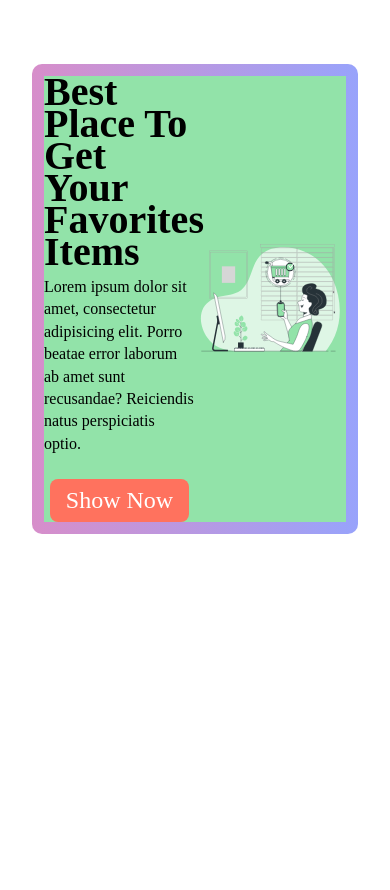
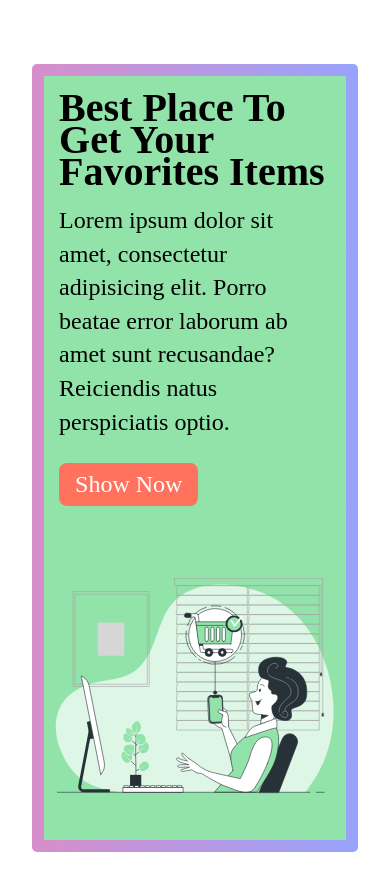
Before and after one commit to Yasir-Khan22/Hero-section, a plain HTML site: page index.html in a window 390 px wide. Before the commit the page ends 844 px from the top, so only its background shows below. Drawn offline with Linux system fonts and the light colour scheme.

Commit message:
change occur

```diff
--- a/assets/css/style.css
+++ b/assets/css/style.css
@@ -23,7 +23,7 @@ body {
     align-items: center;
     flex-wrap: wrap;
     border: double 12px transparent;
-    border-radius: 10px;
+    border-radius: 5px;
     background-image: linear-gradient(#92E3A9, #92E3A9),
     linear-gradient(to right, #d78eca, #98a3fb);
     background-origin: border-box;
@@ -40,10 +40,10 @@ h1 {
 }
 
 p {
-    margin-top: 0.5rem;
+    margin-top: 1rem;
 }
 button {
-    margin: auto;
+    margin-right: auto;
     padding: .5rem 1rem;
     margin-top: 1.5rem;
    background-color:#ff725e;
@@ -57,7 +57,7 @@ button {
     transition: all 0.05s ease;
 }
 button:hover {
-    background-color: #92E3A9;
+    background-color: #5cab72;
 }
 .svg-wrapper {
     width: 50%;
@@ -70,3 +70,24 @@ button:hover {
   height: 100%;
 
 }
+
+@media screen and (max-width: 767px) {
+    .text , .svg-wrapper {
+        width: 100%;
+    }
+    .svg-wrapper {
+        margin-top: 2rem;
+    }
+
+}
+@media screen and (max-width: 700px) {
+    .banner-info {
+       margin: 0 auto;
+       width: 90%;
+       margin-top: 1rem;
+       /* font-size: 1.5rem;  */
+    }
+    .banner-info p {
+        font-size: 1.5rem;
+    }
+}
```
Also changed, not shown: index.html (+2 -0 lines).
